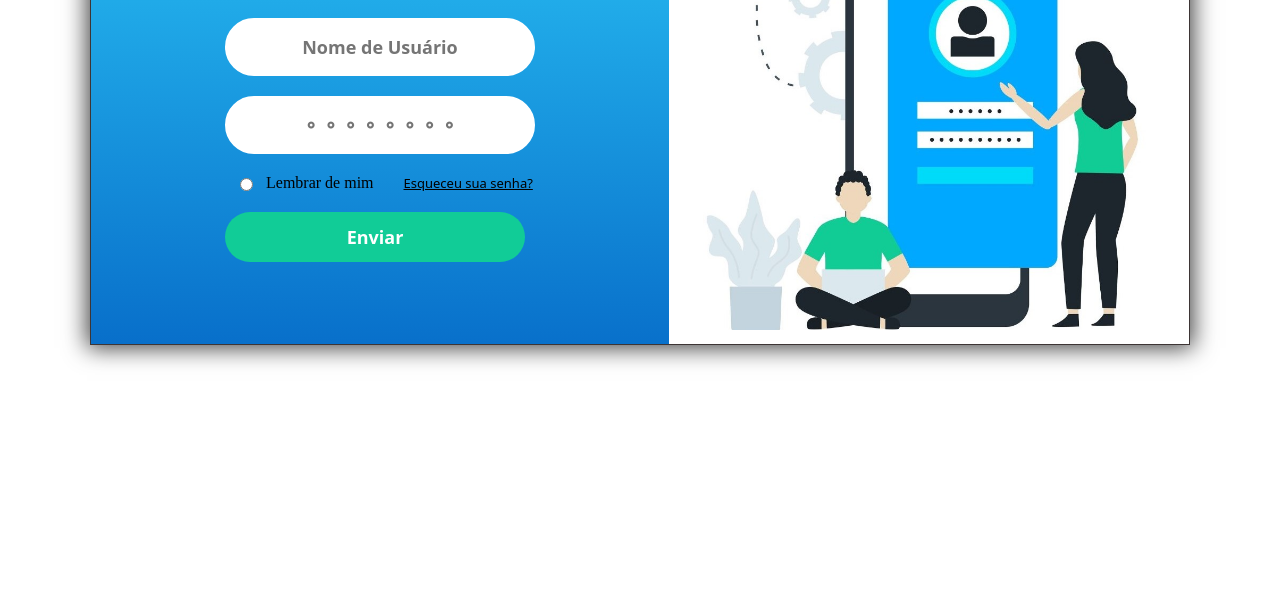
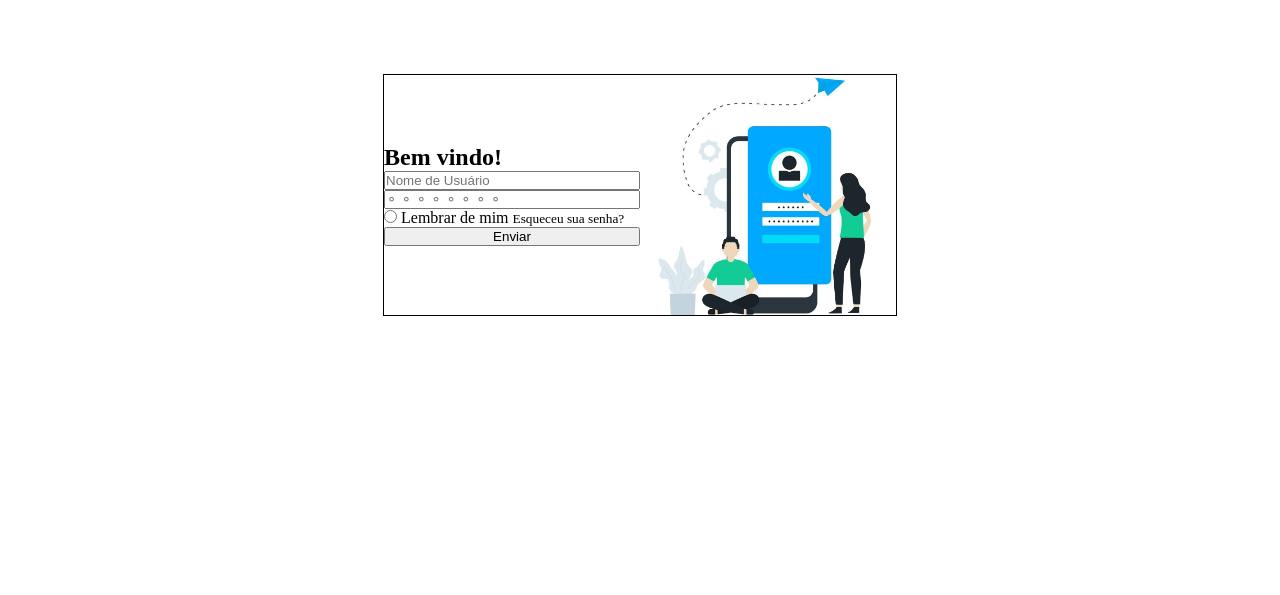
Before and after one commit to caiogmacc/Tela-Login-PW, a plain HTML site: page index.html in a window 1280 px wide. Shown: the part 205-800 px from the top of the page. Drawn offline with Linux system fonts and the light colour scheme.

Commit message:
Flex for postions

```diff
--- a/assets/css/style.css
+++ b/assets/css/style.css
@@ -1,127 +1,29 @@
-main{
-    justify-content: center;
-    display: flex;
-    width: 1100px;
-    border: 1px solid  rgb(61, 53, 53);
+* {
+    margin: 0;
+    padding: 0;
 }
 
-body{
-    justify-content: center;
+main {
     display: flex;
-    width: 1100px;
-    margin: 0 auto;
-    height: auto;
-    margin-top: 3.6%;
-    -webkit-box-shadow: 0px 0px 22px 3px rgba(0,0,0,0.75);
-    -moz-box-shadow: 0px 0px 22px 3px rgba(0,0,0,0.75);
-    box-shadow: 0px 0px 22px 3px rgba(0,0,0,0.75);
+    flex-wrap: wrap;
+    border: 1px solid;
+    justify-content: space-between;
+    align-items: center;
+    position: absolute;
+    top: 50%;
+    left: 50%;
+    transform: translate(-50%, -50%);
 }
 
-#bloco_1{
-    display: flex;
-    align-items: center;
-    justify-content: center;
-    width: 80%;
-    padding: 50px;
-    background: linear-gradient(1deg, #086fca, #2cc7f7);
+section, img {
+    width: 45vw;
+    max-width: 256px;
 }
 
-h2{
-    justify-content: center;
+
+.campos {
     display: flex;
-    font-size: 40px;
-    color: white;
+    flex-direction: column;
 }
 
-.login_info{
-    flex-wrap: wrap;
-    display: block;
-    margin-bottom: 20px;
-    width: 300px;
-    height: 50px;
-    border-radius: 30px;
-    border: solid white;
-    text-align: center;
-    font-family: 'Montserrat', system-ui, -apple-system, BlinkMacSystemFont, 'Segoe UI', Roboto, Oxygen, Ubuntu, Cantarell, 'Open Sans', 'Helvetica Neue', sans-serif;
-    font-size: 18px;
-    font-weight: 700;
-}
-
-.login_info:hover{
-    flex-wrap: wrap;
-    display: block;
-    margin-bottom: 20px;
-    width: 300px;
-    height: 50px;
-    border-radius: 30px;
-    border: solid rgb(55, 92, 114);
-    text-align: center;
-    font-family: 'Montserrat', system-ui, -apple-system, BlinkMacSystemFont, 'Segoe UI', Roboto, Oxygen, Ubuntu, Cantarell, 'Open Sans', 'Helvetica Neue', sans-serif;
-    font-size: 18px;
-    font-weight: 700;
-}
-
-.login_info {
-    margin-bottom: 20px;
-}
-.campos{
-    display: flex;
-    flex-direction: column;
-    align-items: flex-start;
-}
-
-#imp_lembrar{
-    padding-left: 20px;
-}
-
-#radio_lemb{
-    display: flex;
-    flex-direction: row;
-    padding-bottom: 20px;
-    padding-left: 10px;
-    text-indent: 10px;
-}
-
-#esqueceu_senha{
-    padding-left: 20px;
-    text-decoration: underline;
-    font-size: 13px;
-    cursor: pointer;
-    font-family: 'Montserrat', system-ui, -apple-system, BlinkMacSystemFont, 'Segoe UI', Roboto, Oxygen, Ubuntu, Cantarell, 'Open Sans', 'Helvetica Neue', sans-serif;
-}
-
-#esqueceu_senha:hover{
-    padding-left: 20px;
-    text-decoration: underline;
-    cursor: pointer;
-    color: rgb(255, 255, 255);
-}
-
-#b_enviar{
-    background: #11CC97;
-    color: white;
-    border: hidden;
-}
-
-#b_enviar:hover{
-    background: #5158c0;
-    color: white;
-    cursor: pointer;
-    border: solid;
-}
-
-input[type="radio"] + label:before {
-    position: absolute;
-    top: 2px;
-    width: 18px;
-    height: 18px;
-    border: 2px solid #ccc;
-    border-radius: 50%;
-    background-color: white;
-}
-
-img{
-    width: 520px;
-    margin-bottom: 2%;
-    margin-right: 4%;
-}
+/* MEDIA QUERIE PRA SUMIR COM IMAGEM E DEIXAR O FORM 100vw na width */
--- a/index.html
+++ b/index.html
@@ -9,9 +9,8 @@
 <body>
 
     <main>
-        <section class="blocos" id="bloco_1">
-                <form action="#">
-
+        <section>
+                <form action="#" class="blocos">
                     <h2>Bem vindo!</h2>
                     <div class="campos">
                         <input type="text" name="nome_usuario" class="login_info" id="inp_nome" placeholder="Nome de Usuário">
@@ -29,16 +28,8 @@
                     </div>
                 </form>
         </section>
-
-        <section class="blocos" id="bloco_2">
-            <div id="imagem">
-            <img src="./assets/img2/imgpw3.jpeg" alt="imagem de empreendedores">
-            </div>
-        </section>
-
-
+        <img src="./assets/img2/imgpw3.jpeg" alt="imagem de empreendedores">
     </main>
-
 </body>
 
 </html>
```
